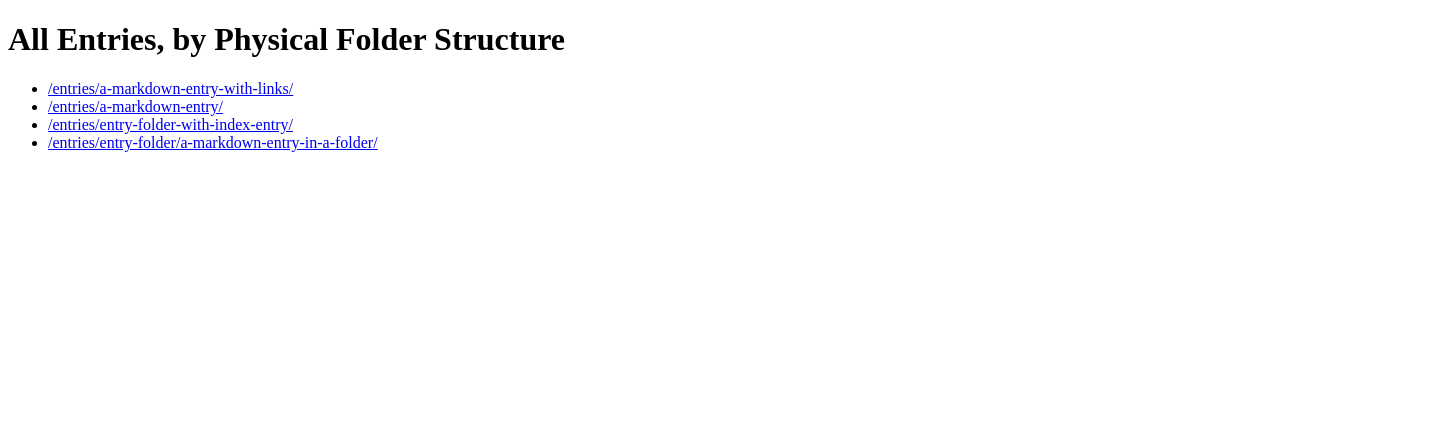
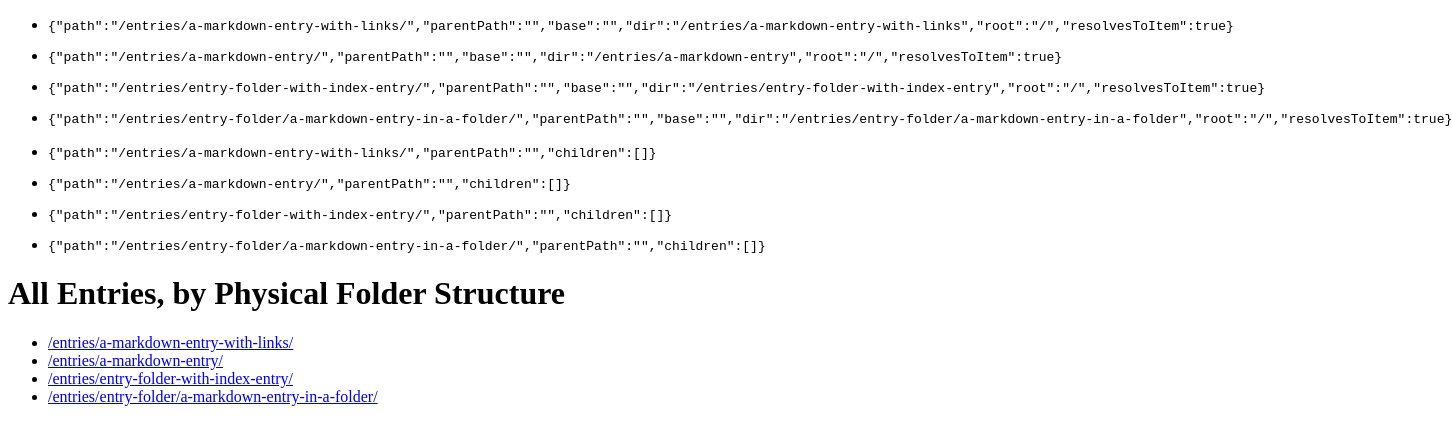
Before and after one commit to mrtns/data-encyclopedia, a Gatsby site: page /entries-by-physical-folder in a window 1280 px wide. Shown: the whole page, 1452 px wide, since content can reach past the window. Built offline with nearby package versions, Linux system fonts and the light colour scheme; Gatsby itself is replaced by a stand-in of ours.

Commit message:
Display raw pathified and treeified entries

```diff
--- a/src/pages/entries-by-physical-folder.js
+++ b/src/pages/entries-by-physical-folder.js
@@ -1,7 +1,27 @@
 import React from "react";
 import Link from "gatsby-link";
+import Pathify from "../components/ItemPathNodeGenerator";
+import Treeify from "../components/ItemTreeGenerator";
 
 export default ({ data }) => {
+  const entryPathNodes = Pathify.getAllPathNodes(
+    data.allMarkdownRemark.edges.map(e => e.node.fields.path)
+  );
+
+  const entryPathNodesUi = entryPathNodes.map(n => (
+    <li>
+      <pre>{JSON.stringify(n)}</pre>
+    </li>
+  ));
+
+  const entryPathsTree = Treeify.getTreeFromPathNodes(entryPathNodes);
+
+  const entryPathsTreeUi = entryPathsTree.map(e => (
+    <li>
+      <pre>{JSON.stringify(e)}</pre>
+    </li>
+  ));
+
   const entries = data.allMarkdownRemark.edges.map(edge => (
     <li>
       <Link to={edge.node.fields.path}>{edge.node.fields.path}</Link>
@@ -9,6 +29,8 @@ export default ({ data }) => {
   ));
   return (
     <div>
+      <ul>{entryPathNodesUi}</ul>
+      <ul>{entryPathsTreeUi}</ul>
       <div>
         <h1>All Entries, by Physical Folder Structure</h1>
       </div>
```
